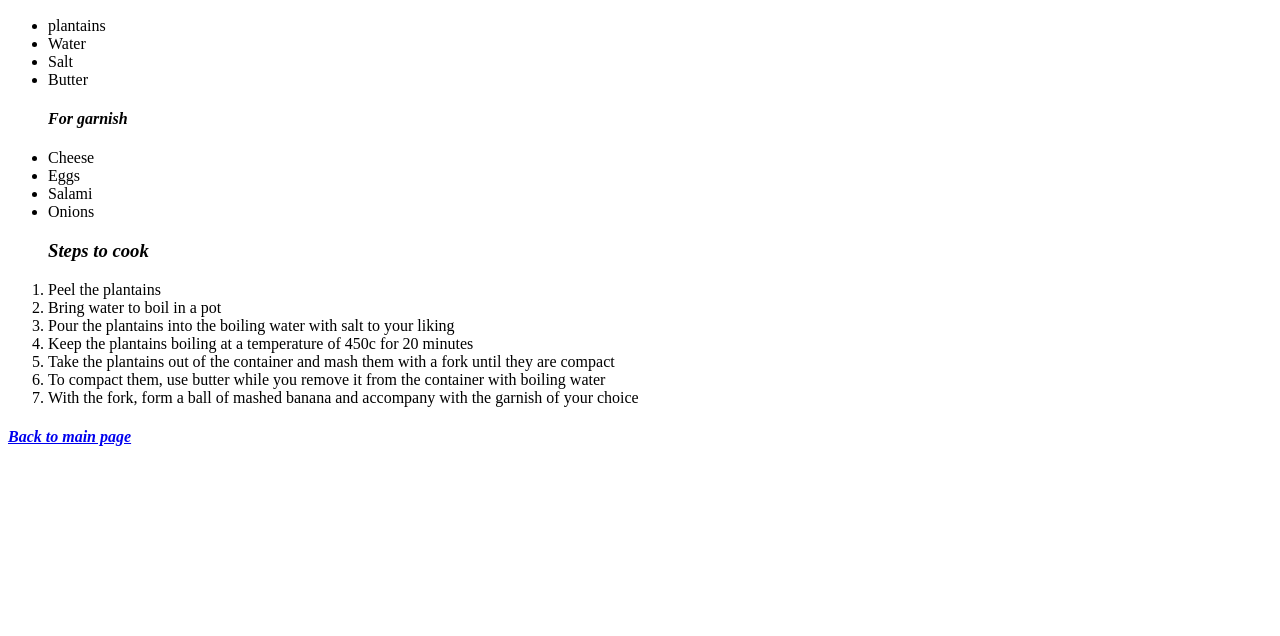
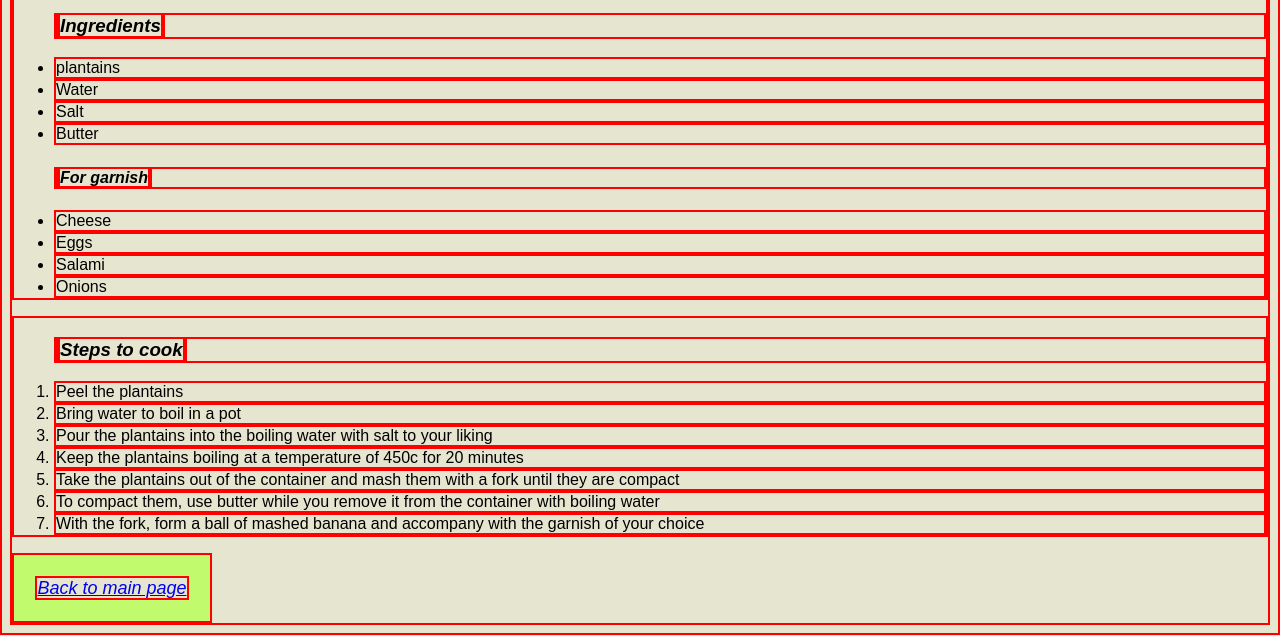
Before and after one commit to jcherrera2110/odin-recipes, a plain HTML site: page mangu.html in a window 1280 px wide. Shown: the part 164-800 px from the top of the page. Drawn offline with Linux system fonts and the light colour scheme.

Commit message:
Adding CSS Style

```diff
--- a/mangu.html
+++ b/mangu.html
@@ -5,6 +5,7 @@
     <meta http-equiv="X-UA-Compatible" content="IE=edge">
     <meta name="viewport" content="width=device-width, initial-scale=1.0">
     <title>Odin Mangu</title>
+    <link rel="stylesheet" href="./style.css">
 </head>
 <body>
          <img src="../odin-recipes/images/mangu2jpg" alt="a mangu image" width="800">
@@ -35,6 +36,6 @@
     <li>With the fork, form a ball of mashed banana and accompany with the garnish of your choice</li>
 </ol>
 
-<h4><em><a href="../odin-recipes/index.html">Back to main page</a></em></h4>
+<button><a href="../odin-recipes/index.html">Back to main page</a></button>
 </body>
 </html>
--- /dev/null
+++ b/style.css
@@ -0,0 +1,25 @@
+* {
+    background-color: rgb(230, 230, 208);
+    font-family: sans-serif, verdana, Lucida Sans;
+
+    border: 2px solid red;
+    box-sizing: border-box;
+}
+
+button {
+    background-color: rgb(194, 250, 110);
+    width: 200px;
+    height: 70px;
+    font-style: italic;
+    text-align: center;
+    color: brown;
+    font-size: large;
+    padding: 20px;
+
+}
+
+#Title {
+    text-align: center;
+    font-size: 50px;
+    color: brown;
+}
```
Also changed, not shown: index.html (+2 -1 lines), mofongo.html (+2 -1 lines), sancocho.html (+2 -1 lines).
